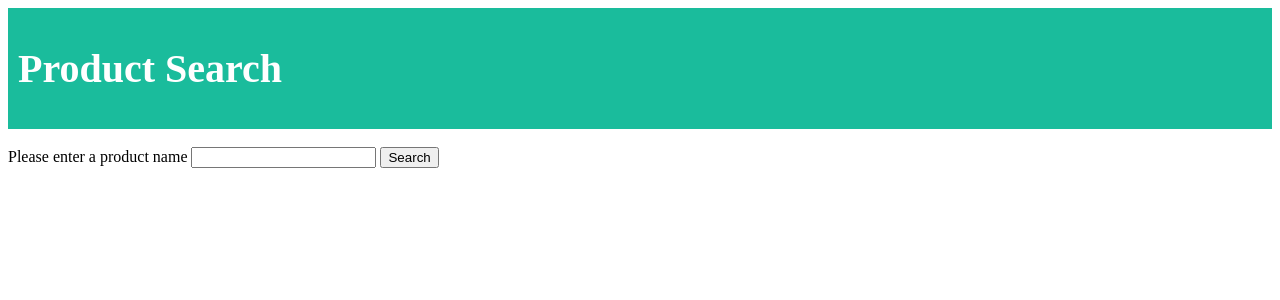
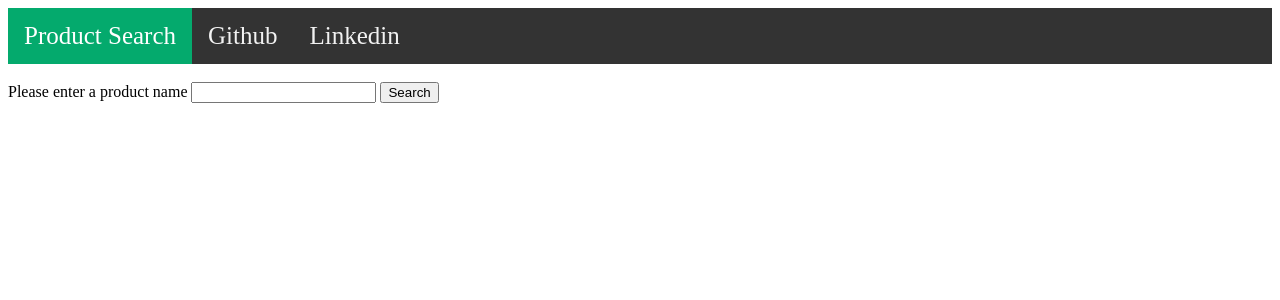
Before and after one commit to SorosWen/AmazonScrappingTool, a Django app: page / in a window 1280 px wide. Shown: the top 300 px of the page. Run offline with Django 3.2, Linux system fonts and the light colour scheme.

Commit message:
Improve the UI
Added a header and a loading message.

```diff
--- a/AmazonScrap/scrap/static/scrap/style.css
+++ b/AmazonScrap/scrap/static/scrap/style.css
@@ -1,3 +1,27 @@
+.topnav {
+    overflow: hidden;
+    background-color: #333;
+}
+
+.topnav a {
+float: left;
+color: #f2f2f2;
+text-align: center;
+padding: 14px 16px;
+text-decoration: none;
+font-size: 25px;
+}
+
+.topnav a:hover {
+background-color: #ddd;
+color: black;
+}
+
+.topnav a.active {
+background-color: #04AA6D;
+color: white;
+}
+
 .header{
     padding: 10px;
     text-align: left;
@@ -20,7 +44,7 @@
     min-width: 200px;
     max-width: 200px;
     padding: 10px;
-    line-height: 1;
+    line-height: 1.2;
     text-align: left;
     border-style: solid;
     border-color: gray;
--- a/AmazonScrap/scrap/templates/products.html
+++ b/AmazonScrap/scrap/templates/products.html
@@ -3,17 +3,28 @@
     {% load static %}
     <link rel="stylesheet" href="{% static 'scrap/style.css' %}">
 
-    <div class="header">
-        <h1>Product Search</h1>
+    <div class="topnav">
+        <a class="active">Product Search</a>
+        <a href="https://github.com/SorosWen">Github</a>
+        <a href="https://www.linkedin.com/in/soros-wen-0725/">Linkedin</a>
     </div>
 
     <form action = "" method = "POST" id = "product_search">
         {% csrf_token %}
         <label for="product_name"> <br>Please enter a product name </label>
         <input type="text" id = "product_name" name = "product_name" required>
-        <button type = "submit" value = "Submit">Search</button>
+        <button type = "submit" value = "Submit" onclick="loadingMessage()">Search</button>
     </form>
 
+    <p id="loading"></p>
+    <p id="fun fact"></p>
+
+    <script>
+        function loadingMessage() {
+            document.getElementById("loading").innerHTML = "Please wait while we scrape data.... ";
+            document.getElementById("fun fact").innerHTML = "Fun Fact: it's possible to lead a cow upstairs... but not downstairs.";
+        }
+    </script>
 
     {% if amazon_list %}
         <h3>{{product_name}} on Amazon: </h3>
@@ -23,6 +34,7 @@
                 <a href='{{product.0}}' style="color: #FF9900; text-decoration: none">{{product.1}}</a><br>
                 {{product.2}}<br>
                 {{product.3}}<br>
+                {{product.4}}<br>
             </div>
         {% endfor %}
         </div>
--- a/AmazonScrap/scrap/views.py
+++ b/AmazonScrap/scrap/views.py
@@ -4,7 +4,7 @@ from bs4 import BeautifulSoup
 import requests
 
 HEADERS = ({'User-Agent':
-            'Mozilla/5.0 (X11; Linux x86_64) AppleWebKit/537.36 (KHTML, like Gecko) Chrome/44.0.2403.157 Safari/509.36',
+            'Mozilla/5.0 (X11; Linux x86_64) AppleWebKit/537.36 (KHTML, like Gecko) Chrome/44.0.2403.157 Safari/679.36',
             'Accept-Language': 'en-US, en;q=0.5'})
 product_number = 12
 
```
